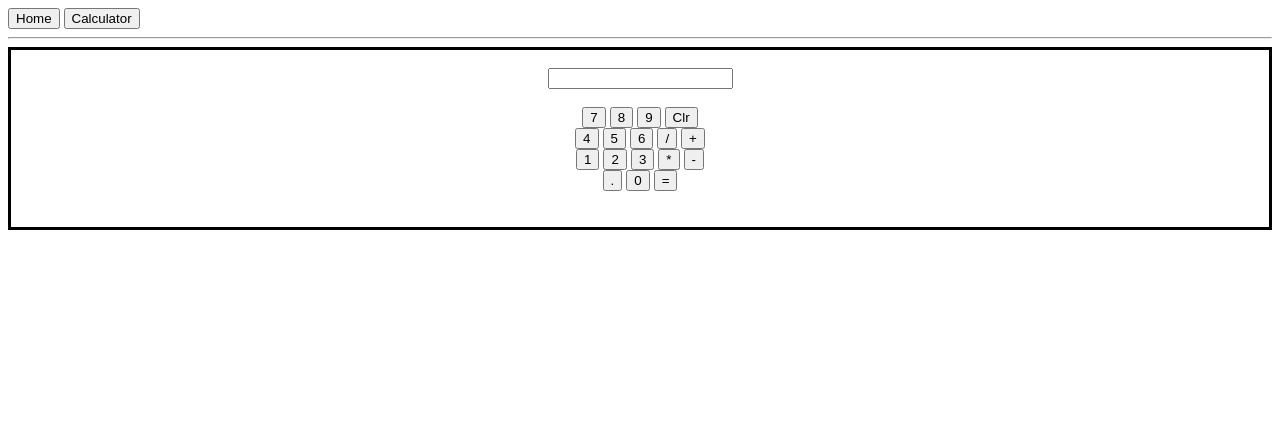
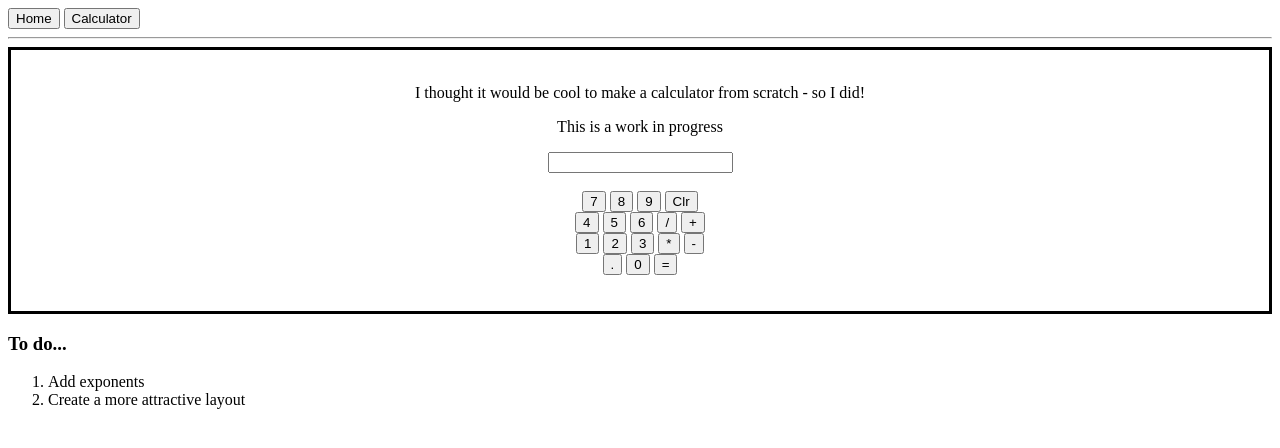
Before and after one commit to IsaacYocum/Isaacs-Site, a plain HTML site: page calculator.html in a window 1280 px wide. Drawn offline with Linux system fonts and the light colour scheme.

Commit message:
Added a clarifying message on calculator.html. To do list. Changed titles.

```diff
--- a/calculator.html
+++ b/calculator.html
@@ -1,7 +1,7 @@
 <!DOCTYPE html>
 <html>
 <head>
-  <title>Calculator</title>
+  <title>JavaScript Playground - Calculator</title>
   <meta charset="UTF-8">
   <link rel="stylesheet" type="text/css" href="style.css">
   <script src="scripts/calculator.js"></script>
@@ -14,6 +14,8 @@
     <hr>
     <div class="calculator">
     </br>
+    <p>I thought it would be cool to make a calculator from scratch - so I did!</p>
+    <p>This is a work in progress</p>
       <div>
         <input type="text" id="calcOutput" readonly></input>
       </div>
@@ -45,5 +47,10 @@
       </div>
     </br></br>
     </div>
+    <h3>To do...</h3>
+    <ol>
+      <li>Add exponents</li>
+      <li>Create a more attractive layout</li>
+    </ol>
   </body>
 </html>
```
Also changed, not shown: index.html (+5 -3 lines).
